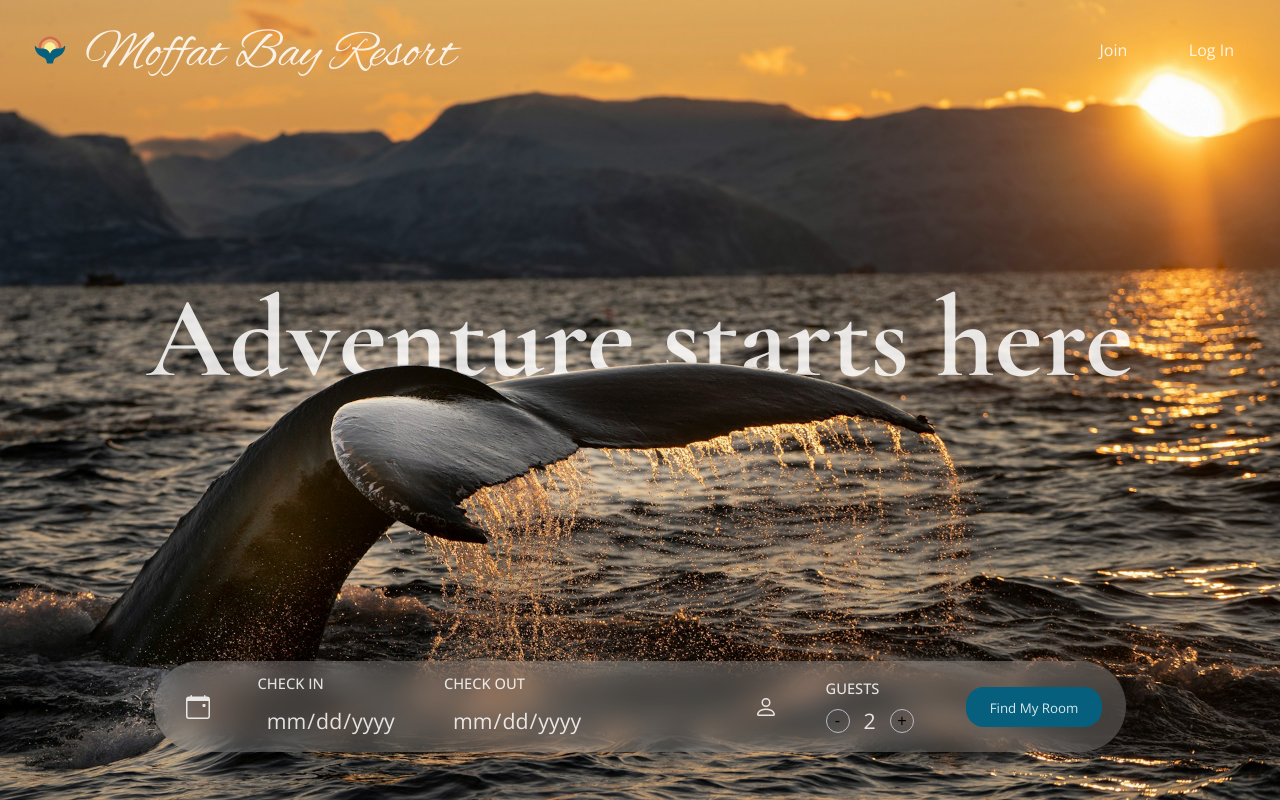
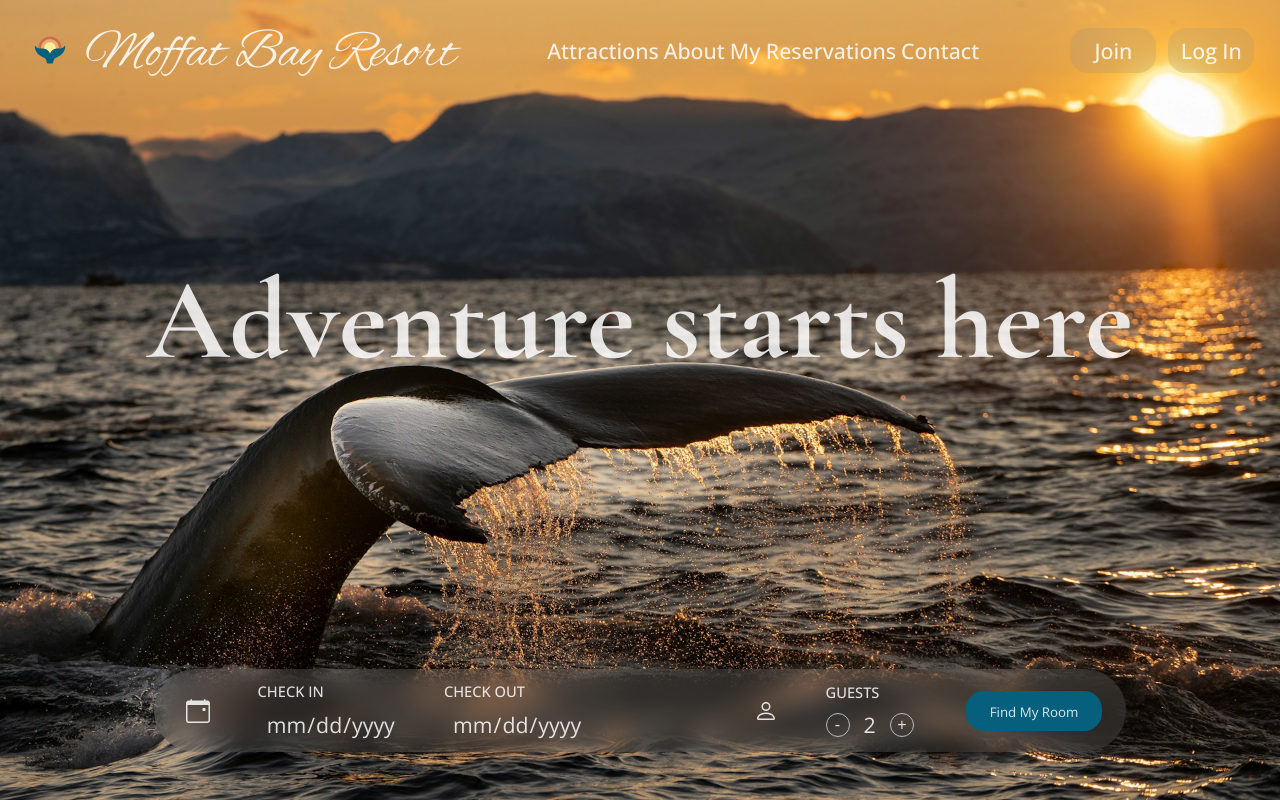
Before and after one commit to vfrtist/MoffatBay, a PHP site: the page made by landing page new.html in a window 1280 px wide. Run offline with PHP 8.4, Linux system fonts and the light colour scheme.

Commit message:
Finished new landing page css/layout

```diff
--- a/index.css
+++ b/index.css
@@ -1,8 +1,6 @@
 :root {
     --font-cta: rgba(255, 255, 255, 0.85);
-    --wave2: #80aab6;
-    --wave3: #438599;
-    --transparent-card: rgba(255, 255, 255, 0.2);
+    --transparent-card: rgba(139, 139, 139, 0.2);
 }
 
 #hero {
@@ -40,7 +38,7 @@
 
     #spacer {
         z-index: 1;
-        height: 15.5dvh;
+        height: 20dvh;
     }
 }
 
@@ -49,10 +47,45 @@
     border: none;
     padding-inline: 2dvw;
     z-index: 4;
+    justify-content: space-between !important;
+
+
+    :is(nav, #user) a {
+        font-size: 16pt !important;
+        font-weight: 500 !important;
+        color: var(--font-cta);
+        border: none;
+        padding: 0px;
+    }
+
+    #user {
+        :is(a, #login, #logout) {
+            color: var(--font-cta);
+            background: var(--transparent-card);
+            -webkit-backdrop-filter: blur(12px);
+            backdrop-filter: blur(12px);
+            width: 86px;
+        }
+
+        :is(a, #logout, #login):hover {
+            background: var(--hover1);
+        }
+
+        #join:hover {
+            color: var(--font-cta);
+        }
+    }
+
+    nav {
+        z-index: 4;
+        position: relative;
+        width: 35dvw;
+        justify-content: space-between !important;
     }
 
     #branding {
         gap: 12px;
+        margin: 0px;
 
         .logo {
             height: 80%;
@@ -65,22 +98,6 @@
             translate: 0px 4px;
             font-size: 40pt;
         }
-}
-
-header #user {
-    :is(a, #login, #logout) {
-        color: var(--font-cta);
-        font-weight: 400;
-        background: none;
-        width: 86px;
-    }
-
-    :is(a, #logout, #login):hover {
-        background: var(--hover1);
-    }
-
-    #join:hover {
-        color: var(--font-cta);
     }
 }
 
@@ -96,6 +113,7 @@
     justify-content: center;
 
     #search {
+        -webkit-backdrop-filter: blur(12px);
         backdrop-filter: blur(12px);
         padding: 12px 24px;
         border-radius: 64px;
@@ -104,6 +122,7 @@
 
         input {
             color: var(--font-cta);
+            padding: 0px;
         }
 
         label {
@@ -123,5 +142,9 @@
         .cta1 {
             height: 40px;
         }
+
+        .counter {
+            color: var(--font-cta);
         }
     }
+}
--- a/landing page new.html
+++ b/landing page new.html
@@ -52,18 +52,20 @@
             <span>Moffat Bay Resort</span>
         </a>
 
+        <nav class="container horizontal">
+            <a href="attractions.php">Attractions</a>
+            <!-- <a href="search.php">Find </a> -->
+            <a href="about.php">About</a>
+            <a href="my_reservation.php">My Reservations</a>
+            <a href="contact.php">Contact</a>
+        </nav>
+
         <div id="user" class="container horizontal">
             <a id="join" href="register.php">Join</a>
             <a id="login" href="login.php">Log In</a>
         </div>
     </header>
-    <nav class="container horizontal">
-        <a href="attractions.php">Attractions</a>
-        <a href="search.php">Find Rooms</a>
-        <a href="about.php">About Us</a>
-        <a href="my_reservation.php">My Reservations</a>
-        <a href="contact.php">Get in Touch</a>
-    </nav>
+
 
     <div id="hero" class="container vertical">
         <img src="images/hero foreground.png" alt="A whale at sunset" id="foreground">
```
Lines whose indentation alone changed are shown as unchanged.
